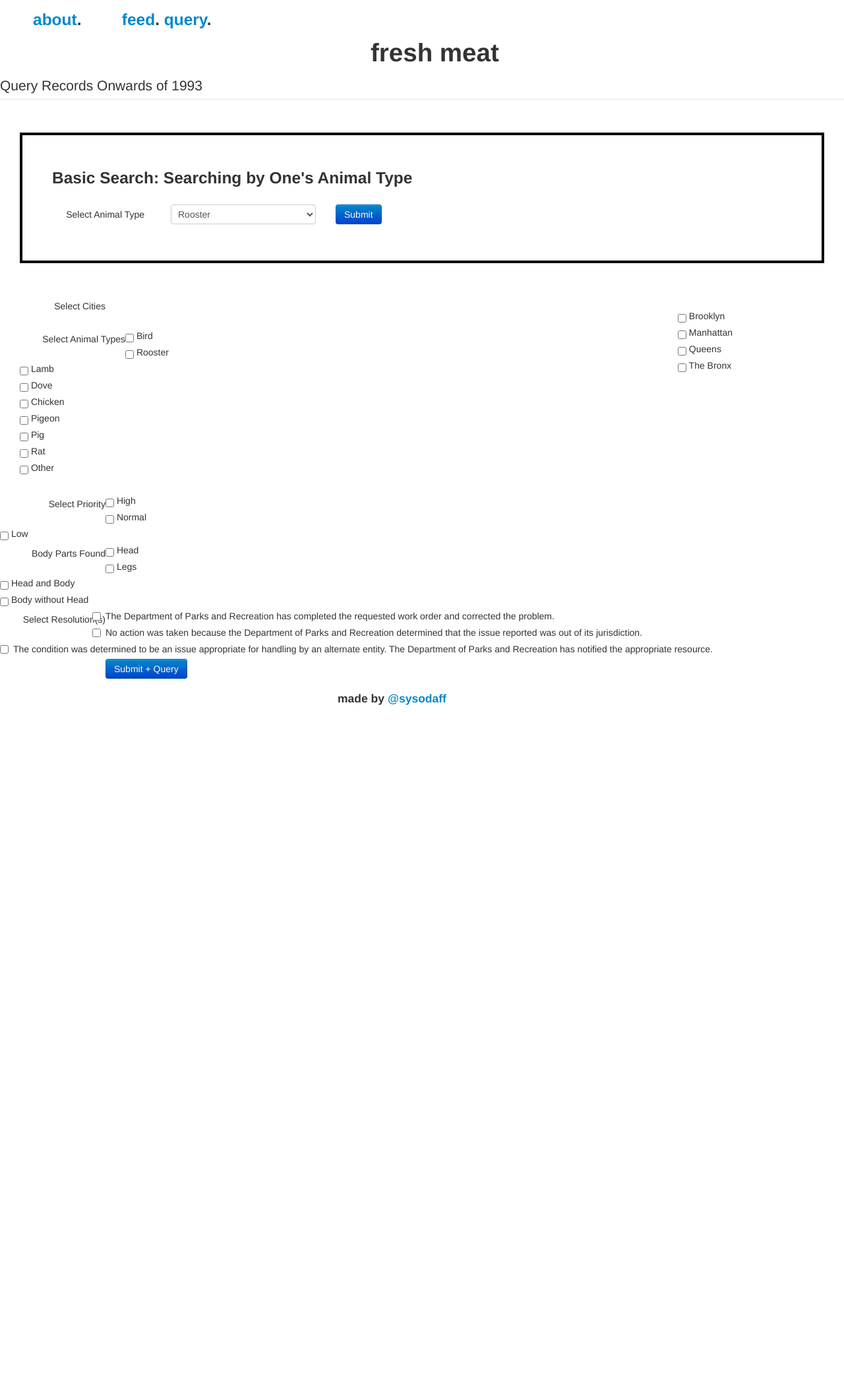
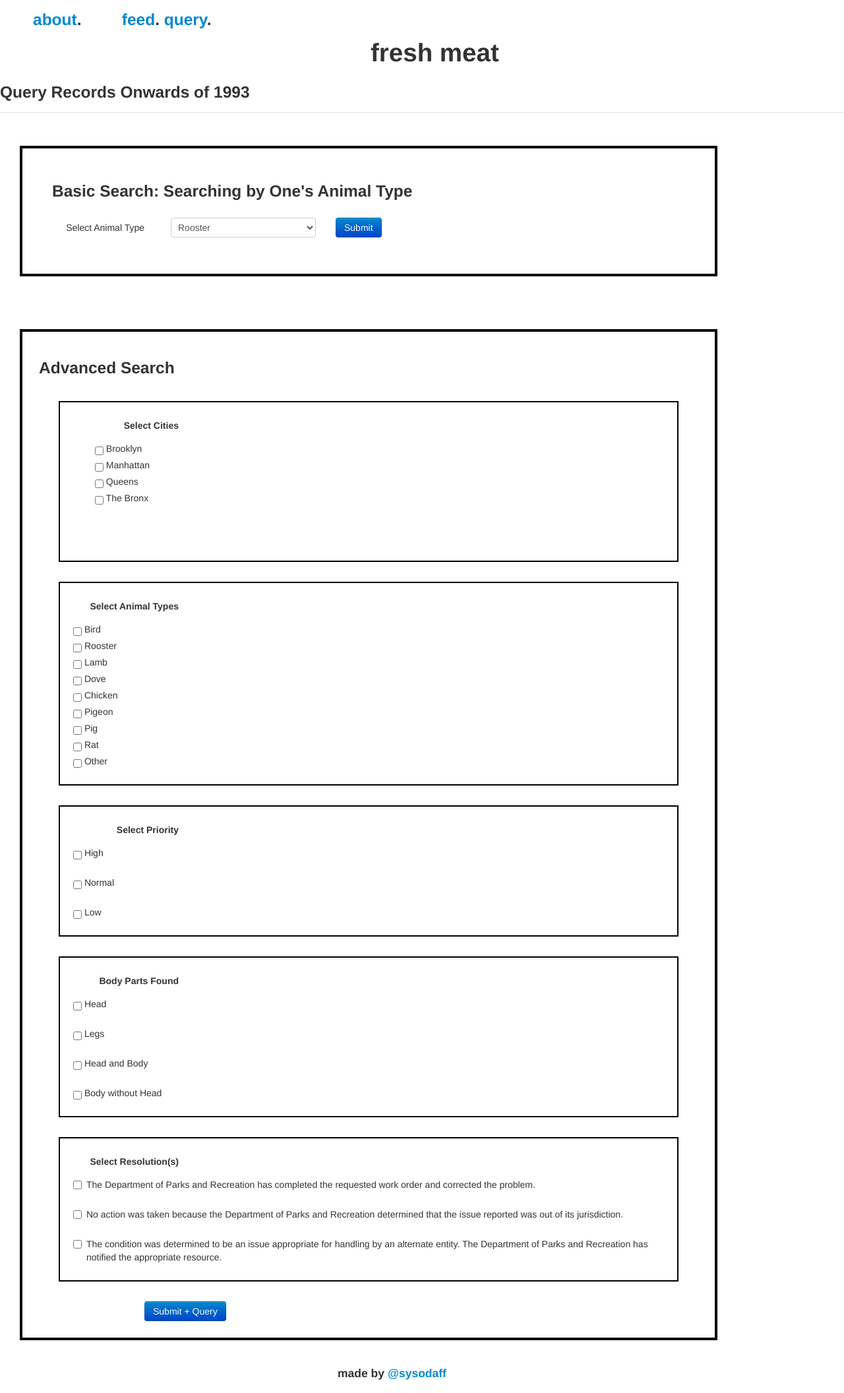
Before and after one commit to drshrey/freshmeat, a Flask app: page /query in a window 1280 px wide; the page is wider, and only the part inside the window is pictured. Shown: that part at 66% size. Before the commit the page ends 1069 px from the top of that part, so only its background shows below. Run offline with Flask 2, Linux system fonts and the light colour scheme; parts of the project's set-up code (start-up, migrations or seed data) failed here and were passed over; some libraries are stand-ins or nearby versions.

Commit message:
forms in query are good now

```diff
--- a/templates/query.html
+++ b/templates/query.html
@@ -6,9 +6,9 @@
 <fieldset>
 
 <!-- Form Name -->
-<legend>Query Records Onwards of 1993</legend>
+<legend> <h3> Query Records Onwards of 1993 </h3></legend>
 
-<div style="padding: 25px; margin: 30px; border: 4px solid black;">
+<div style="padding: 25px; margin: 30px; border: 4px solid black; width:1000px;">
 <!-- Select Basic -->
 <h3 style="margin: 20px;"> Basic Search: Searching by One's Animal Type </h3>
 <div class="form-group">
@@ -47,13 +47,15 @@
 
 <form class="form-horizontal">
 <fieldset>
-<div style="position:relative; float:left;">
-
+<div style="position:relative; float:left; border: 4px solid black; margin: 30px; padding: 25px; width: 1000px;">
+<h3> Advanced Search </h3>
 
 <!-- Multiple Checkboxes (inline) -->
-<div class="form-group">
-  <label class="col-md-4 control-label" for="checkboxes">Select Cities</label><br>
+<div style="border: 2px black solid; margin: 30px; padding: 20px; height: 200px;" class="form-group">
+  <label class="col-md-4 control-label" for="checkboxes"><b>Select Cities</b></label><br>
   <div style="position:relative; float:right;" class="col-md-4">
+  <br>
+    <div style="position:relative; right:780px; ">
     <label class="checkbox-inline" for="checkboxes-0">
       <input type="checkbox" name="checkboxes" id="checkboxes-0" value="Brooklyn">
       Brooklyn
@@ -70,15 +72,18 @@
       <input type="checkbox" name="checkboxes" id="checkboxes-3" value="Bronx">
       The Bronx
     </label>
+    </div>
   </div>
 </div>
 
 
 
 <!-- Multiple Checkboxes (inline) -->
-<div style="margin:30px;" class="form-group">
-  <label  class="col-md-4 control-label" for="checkboxes">Select Animal Types</label>
+<div style="margin:30px; border: 2px solid black; padding: 20px;" class="form-group">
+  <label  class="col-md-4 control-label" for="checkboxes"><b>Select Animal Types</b></label>
   <div class="col-md-4">
+  <br>
+  <br>
     <label class="checkbox-inline" for="checkboxes-0">
       <input type="checkbox" name="checkboxes" id="checkboxes-0" value="Bird">
       Bird
@@ -119,17 +124,21 @@
 </div>
 
 <!-- Multiple Checkboxes (inline) -->
-<div style="margin-right:50px;" class="form-group">
-  <label  class="col-md-4 control-label" for="checkboxes">Select Priority</label>
+<div style="margin:30px; border: 2px solid black; padding: 20px;" class="form-group">
+  <label  class="col-md-4 control-label" for="checkboxes"><b>Select Priority</b></label>
   <div class="col-md-4">
+  <br>
+  <br>
     <label class="checkbox-inline" for="checkboxes-0">
       <input type="checkbox" name="checkboxes" id="checkboxes-0" value="High">
       High
     </label>
+    <br>
     <label class="checkbox-inline" for="checkboxes-1">
       <input type="checkbox" name="checkboxes" id="checkboxes-1" value="Normal">
       Normal
     </label>
+    <br>
     <label class="checkbox-inline" for="checkboxes-2">
       <input type="checkbox" name="checkboxes" id="checkboxes-2" value="Low">
       Low
@@ -138,21 +147,26 @@
 </div>
 
 <!-- Multiple Checkboxes (inline) -->
-<div style="margin-right:30px;" class="form-group">
-  <label  class="col-md-4 control-label" for="checkboxes">Body Parts Found</label>
+<div style="margin:30px; border: 2px solid black; padding: 20px;" class="form-group">
+  <label  class="col-md-4 control-label" for="checkboxes"><b>Body Parts Found</b></label>
   <div class="col-md-4">
+    <br>
+  <br>
     <label class="checkbox-inline" for="checkboxes-0">
       <input type="checkbox" name="checkboxes" id="checkboxes-0" value="head">
       Head
     </label>
+    <br>
     <label class="checkbox-inline" for="checkboxes-1">
       <input type="checkbox" name="checkboxes" id="checkboxes-1" value="legs">
       Legs
     </label>
+    <br>
     <label class="checkbox-inline" for="checkboxes-2">
       <input type="checkbox" name="checkboxes" id="checkboxes-2" value="head and body">
       Head and Body
     </label>
+    <br>
     <label class="checkbox-inline" for="checkboxes-3">
       <input type="checkbox" name="checkboxes" id="checkboxes-3" value="body without head">
       Body without Head
@@ -161,21 +175,25 @@
 </div>
 
 <!-- Multiple Checkboxes -->
-<div style="margin-right:30px;"class="form-group">
-  <label class="col-md-4 control-label" for="checkboxes">Select Resolution(s)</label>
+<div style="margin:30px; border: 2px solid black; padding:20px;"class="form-group">
+  <label class="col-md-4 control-label" for="checkboxes"><b>Select Resolution(s)<b></label>
   <div class="col-md-4">
+  <br>
+  <br>
   <div class="checkbox">
     <label for="checkboxes-0">
       <input type="checkbox" name="checkboxes" id="checkboxes-0" value="The Department of Parks and Recreation has completed the requested work order and corrected the problem.">
       The Department of Parks and Recreation has completed the requested work order and corrected the problem.
     </label>
 	</div>
+	<br>
   <div class="checkbox">
     <label for="checkboxes-1">
       <input type="checkbox" name="checkboxes" id="checkboxes-1" value="No action was taken because the Department of Parks and Recreation determined that the issue reported was out of its jurisdiction.">
       No action was taken because the Department of Parks and Recreation determined that the issue reported was out of its jurisdiction.
     </label>
 	</div>
+	<br>
   <div class="checkbox">
     <label for="checkboxes-2">
       <input type="checkbox" name="checkboxes" id="checkboxes-2" value="The condition was determined to be an issue appropriate for handling by an alternate entity. The Department of Parks and Recreation has notified the appropriate resource.">
@@ -184,6 +202,7 @@
 	</div>
   </div>
 </div>
+
 
 
 <!-- Button -->
```
